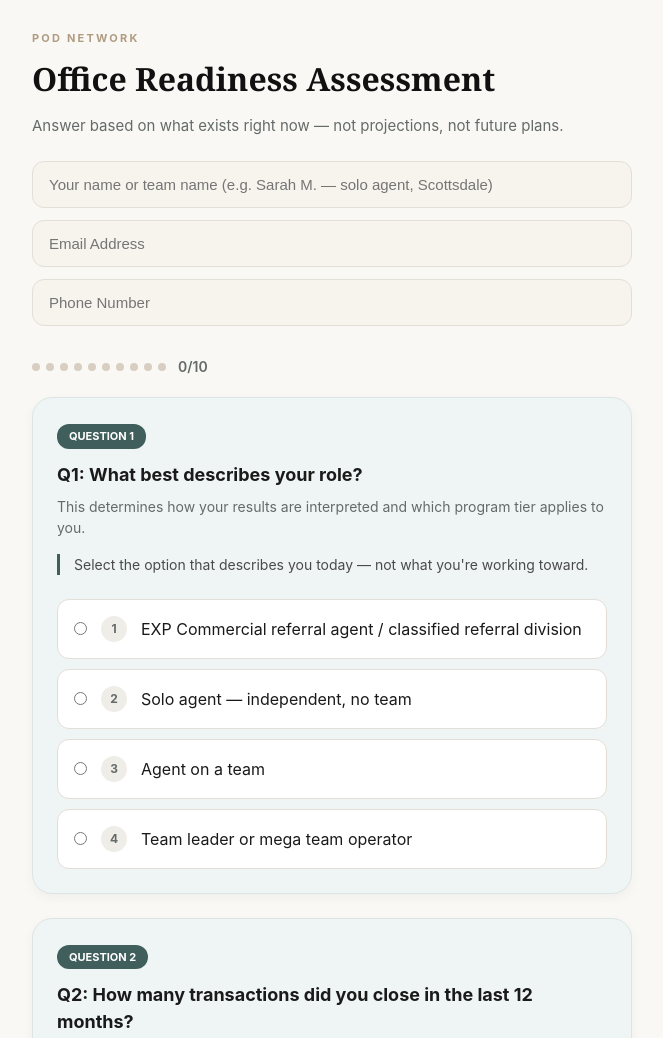
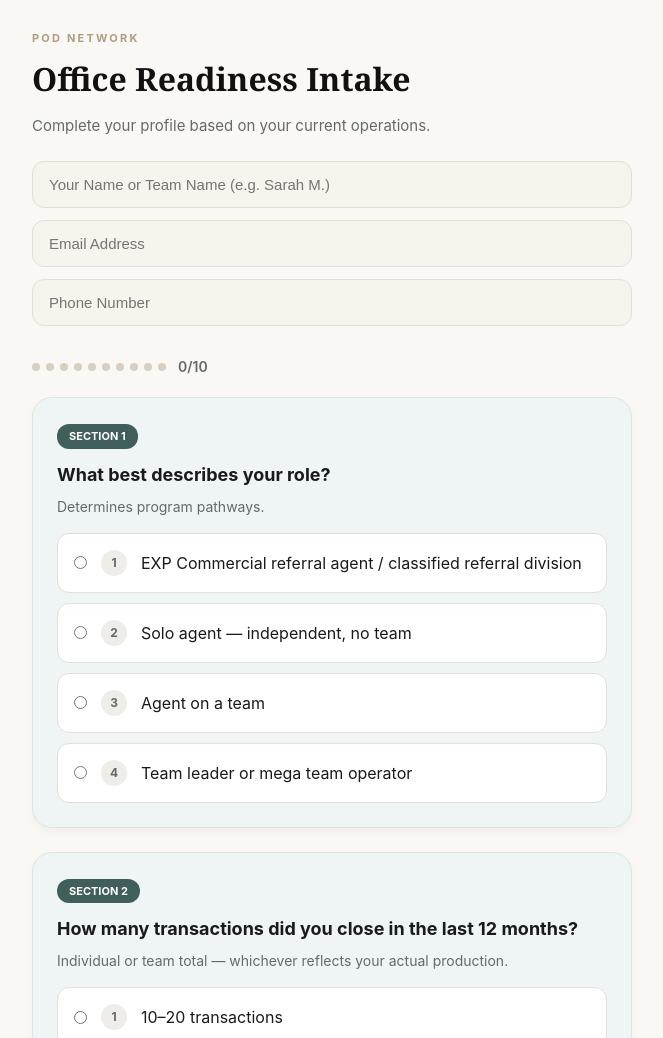
Before and after one commit to viadelaescuela-droid/viadelaescuela-droid.github.io, a plain HTML site: page index.html in a window 1280 px wide. Shown: the top 1038 px of the page, without its empty margins (308-971 px from the left). Drawn offline with Linux system fonts and the light colour scheme.

Commit message:
Update index.html

```diff
--- a/index.html
+++ b/index.html
@@ -3,7 +3,7 @@
 <head>
   <meta charset="UTF-8">
   <meta name="viewport" content="width=device-width, initial-scale=1.0, maximum-scale=1.0, user-scalable=no">
-  <title>POD Network — Office Readiness v3</title>
+  <title>POD Network — Office Readiness</title>
   <style>
     :root {
       --bg: #faf8f5;
@@ -33,7 +33,6 @@
     h1 { font-family: Georgia, serif; font-size: 32px; font-weight: 700; margin-bottom: 12px; color: #111; }
     .sub { font-size: 15px; color: var(--text-soft); margin-bottom: 24px; }
 
-    /* Top Inputs Area */
     .lead-info-grid { display: flex; flex-direction: column; gap: 12px; margin-bottom: 30px; }
     .office-input {
       width: 100%; background-color: #f7f3ed; border: 1px solid var(--line);
@@ -60,7 +59,6 @@
 
     .q-title { font-size: 18px; font-weight: 700; margin-bottom: 8px; display: block; }
     .q-desc { font-size: 14px; color: var(--text-soft); margin-bottom: 16px; display: block; }
-    .guide { border-left: 3px solid var(--teal); padding-left: 14px; font-size: 14px; color: #4a4a4a; margin-bottom: 24px; }
 
     .options { display: flex; flex-direction: column; gap: 10px; }
     .option {
@@ -77,8 +75,6 @@
     .option.selected { border-color: var(--gold); background-color: #fdfaf5; }
     .option.selected .option-num { background-color: var(--gold); color: white; }
 
-    .meter { height: 6px; background-color: #e2d9cf; border-radius: 10px; margin-top: 20px; overflow: hidden; }
-    .meter-fill { height: 100%; background-color: var(--gold); width: 0%; transition: width 0.3s ease; }
     .notes-label { font-size: 11px; font-weight: 700; text-transform: uppercase; margin-top: 18px; margin-bottom: 6px; display: block; color: #a19586; }
     textarea.notes { width: 100%; min-height: 80px; border: 1px solid var(--line); border-radius: 10px; padding: 12px; font-size: 14px; background: white; outline: none; resize: vertical; }
 
@@ -87,8 +83,6 @@
     .results-area { display: none; margin-top: 30px; background: white; border: 1px solid var(--line); border-radius: 20px; overflow: hidden; }
     .results-area.show { display: block; }
     .results-top { padding: 40px 30px; text-align: center; background-color: #eff5f4; }
-    .res-grade { font-family: Georgia, serif; font-size: 72px; font-weight: 700; margin-bottom: 12px; }
-    .res-tier { font-size: 20px; font-weight: 800; margin-bottom: 12px; }
 
     /* Admin View */
     .search-bar { width: 100%; padding: 14px; border-radius: 12px; border: 1px solid var(--line); margin-bottom: 20px; font-size: 15px; }
@@ -120,11 +114,11 @@
 
   <div id="assessmentView" class="shell">
     <div class="eyebrow">POD Network</div>
-    <h1>Office Readiness Assessment</h1>
-    <p class="sub">Answer based on what exists right now — not projections, not future plans.</p>
+    <h1>Office Readiness Intake</h1>
+    <p class="sub">Complete your profile based on your current operations.</p>
 
     <div class="lead-info-grid">
-      <input id="officeName" class="office-input" type="text" placeholder="Your name or team name (e.g. Sarah M. — solo agent, Scottsdale)" />
+      <input id="officeName" class="office-input" type="text" placeholder="Your Name or Team Name (e.g. Sarah M.)" />
       <input id="officeEmail" class="office-input" type="email" placeholder="Email Address" />
       <input id="officePhone" class="office-input" type="tel" placeholder="Phone Number" />
     </div>
@@ -137,7 +131,7 @@
     <div id="surveyContainer"></div>
 
     <div id="revealBox" style="display:none; margin-top: 30px;">
-      <button class="reveal-btn" id="revealBtn">Reveal Assessment Result</button>
+      <button class="reveal-btn" id="revealBtn">Submit Intake Profile</button>
     </div>
 
     <div id="resultsArea" class="results-area"></div>
@@ -147,7 +141,7 @@
 
   <div id="adminView" class="admin-shell">
     <div class="eyebrow">Secure Dashboard</div>
-    <h1>Assessment Logs</h1>
+    <h1>Internal Assessment Logs</h1>
     <input type="text" id="adminSearch" class="search-bar" placeholder="Search by name, role, email..." onkeyup="filterAdmin()">
     <div id="adminStatus" style="margin-bottom: 10px; font-size: 12px; font-weight: 700; color: var(--gold);">Syncing data...</div>
     <table id="adminTable">
@@ -175,9 +169,8 @@
     const CLASSIFIERS = [
       {
         id: "role",
-        label: "Q1: What best describes your role?",
-        desc: "This determines how your results are interpreted and which program tier applies to you.",
-        guidance: "Select the option that describes you today — not what you're working toward.",
+        label: "What best describes your role?",
+        desc: "Determines program pathways.",
         options: [
           { value: "referral", label: "EXP Commercial referral agent / classified referral division" },
           { value: "solo", label: "Solo agent — independent, no team" },
@@ -187,9 +180,8 @@
       },
       {
         id: "txcount",
-        label: "Q2: How many transactions did you close in the last 12 months?",
+        label: "How many transactions did you close in the last 12 months?",
         desc: "Individual or team total — whichever reflects your actual production.",
-        guidance: "Real numbers from the last 12 months. If you're a team leader, include your full team's transaction count.",
         options: [
           { value: "tx1", label: "10–20 transactions" },
           { value: "tx2", label: "20–30 transactions" },
@@ -205,21 +197,19 @@
     const VARIABLES = [
       {
         id: "volume",
-        label: "Q3: Team Production Volume",
+        label: "Team Production Volume",
         weight: 20,
         maxScore: 6,
         desc: "Total transaction volume closed in the last 12 months — team or individual, whichever is higher.",
-        guidance: "Real numbers only. What did you actually close in the last 12 months? Per-agent average in field notes if known.",
         notesPrompt: "Exact volume last 12 months + per-agent average if known",
         options: ["$5M – $25M total volume", "$25M – $50M total volume", "$50M – $100M total volume", "$100M – $150M total volume", "$150M – $200M total volume", "$200M+ total volume"]
       },
       {
         id: "capicon",
-        label: "Q4: Agent Cap & Icon Count",
+        label: "Agent Cap & Icon Count",
         weight: 15,
         maxScore: 6,
         desc: "How many agents on the team have capped or reached Icon status in the last 12 months?",
-        guidance: "Score based on raw agent count, not percentages. This reflects true production horsepower.",
         notesPrompt: "Break down the numbers (e.g., '6 capped, 2 reached Icon status this year')",
         options: [
           "Less than 5 agents capping",
@@ -232,45 +222,42 @@
       },
       {
         id: "wealth",
-        label: "Q5: Geographic Proximity to Core Wealth Centers",
+        label: "Geographic Proximity to Core Commerce Hubs",
         weight: 15,
         maxScore: 6,
-        desc: "How far is the office from the absolute 'Main & Main' of your local luxury/wealth corridor (e.g., La Jolla, Birdrock)?",
-        guidance: "Score by travel friction. The closer to the core epicenter, the higher the score. Distance is measured by active travel time, not pure mileage.",
+        desc: "How far is the office from the absolute main commercial centers of your local market?",
         notesPrompt: "List the specific neighborhoods/zip codes and travel times",
         options: [
-          "Remote (More than a 20+ minute drive from the wealth center)",
+          "Remote (More than a 20+ minute drive from the commerce hub)",
           "Adjacent (10 to 20 minute drive from the core center)",
           "Near Proximity (5 to 10 minute Uber/Drive from the core center)",
           "Local (Less than a 5-minute Uber or drive)",
           "Immediate (5 to 10 minute walk from the core)",
-          "Main & Main (Located right in the heart / within 1 to 2 blocks of the epicenter)"
+          "Main & Main (Located right in the heart of the epicenter)"
         ]
       },
       {
         id: "engagement",
-        label: "Q6: Team Leader Engagement & Commitment",
+        label: "Program Activation",
         weight: 20,
         maxScore: 5,
-        desc: "How is the leader demonstrating their willingness to actively champion the program?",
-        guidance: "Score observed behavior, not stated interest. Look for concrete actions.",
-        notesPrompt: "What specific action did they take this week? (e.g., 'Assigned their marketing assistant to the project')",
+        desc: "How are you prepared to initiate this program?",
+        notesPrompt: "What specific steps are you ready to take this week?",
         options: [
-          "Passive — Thinking, waiting to see",
-          "Curious — Researching, asking for more data",
-          "Supportive — Action taking, helping remove roadblocks",
-          "Committed — Starting now, setting deadlines",
-          "Champion — Assigning assets, co-owning the success"
+          "In evaluation mode — looking for more data",
+          "Planning — researching and auditing my database",
+          "Action-oriented — removing friction to begin",
+          "Set deadlines — actively starting and setting benchmarks",
+          "Committed — assigning assets and resources to co-own success"
         ]
       },
       {
         id: "crm_checklist",
-        label: "Q7: Business Owner & Executive Network",
+        label: "Database and Network Makeup",
         weight: 10,
         maxScore: 8,
         desc: "Check off the high-level decision makers you have active relationships with in your CRM.",
-        guidance: "Select all that apply (Multi-select). Checking more boxes yields a higher score (Each box = 1.25%).",
-        notesPrompt: "Name the most significant executive or founder in your database and what they operate.",
+        notesPrompt: "Please specify any significant executive or founder relationships.",
         isCheckbox: true,
         options: [
           "Small Business Owner (Local, single-location)",
@@ -285,12 +272,11 @@
       },
       {
         id: "investor_checklist",
-        label: "Q8: Investor & Portfolio Relationships",
+        label: "Investor & Portfolio Relationships",
         weight: 5,
         maxScore: 8,
-        desc: "Which tiers of investors or landlords do you have active, direct relationships with?",
-        guidance: "Select all that apply (Multi-select). Checking more boxes yields a higher score.",
-        notesPrompt: "Name your most significant investor contact and the scale of their portfolio.",
+        desc: "Which tiers of investors or landlords do you have active, direct relationships with in your network?",
+        notesPrompt: "Briefly detail your most significant investor contact and the scale of their portfolio.",
         isCheckbox: true,
         options: [
           "Residential Landlord (1-4 units)",
@@ -299,17 +285,16 @@
           "Regional Syndicate / Private Equity Group",
           "REIT Acquisition Director",
           "Land Developer / Builder",
-          "High-Net-Worth Individual (HNWI) placing capital",
+          "High-Net-Worth Individual (HNWI)",
           "Institutional Fund Manager"
         ]
       },
       {
         id: "velocity",
-        label: "Q9: Local Commercial Transaction Velocity",
+        label: "Local Commercial Transaction Velocity",
         weight: 10,
         maxScore: 5,
         desc: "How active the commercial market is in this territory right now.",
-        guidance: "Market conditions, not team activity. Are commercial deals happening here regardless of who is doing them?",
         notesPrompt: "Any awareness of recent commercial activity in your market?",
         options: [
           "Very low — minimal commercial activity",
@@ -321,11 +306,10 @@
       },
       {
         id: "access",
-        label: "Q10: Market Territory Accessibility",
+        label: "Market Territory Accessibility",
         weight: 5,
         maxScore: 5,
         desc: "Physical accessibility of the office and territory to commercial clients.",
-        guidance: "Think client friction. Would a commercial client find it easy to meet here?",
         notesPrompt: "Any geographic limitations worth noting?",
         options: [
           "Difficult access — isolated geography, limited client traffic",
@@ -346,10 +330,9 @@
         const isCheck = q.isCheckbox;
         html += `
           <div class="card" data-qid="${q.id}">
-            <span class="q-badge">Question ${i + 1}</span>
+            <span class="q-badge">Section ${i + 1}</span>
             <span class="q-title">${q.label}</span>
             <span class="q-desc">${q.desc}</span>
-            <div class="guide">${q.guidance}</div>
             <div class="options">
               ${(isVar ? q.options : q.options.map(o => o.label)).map((opt, idx) => `
                 <label class="option">
@@ -359,8 +342,7 @@
                 </label>
               `).join('')}
             </div>
-            ${isVar ? `<div class="meter"><div class="meter-fill" id="fill-${q.id}"></div></div>
-            <span class="notes-label">Field Notes</span>
+            ${isVar ? `<span class="notes-label">Details & Context</span>
             <textarea class="notes" onblur="state.notes['${q.id}'] = this.value" placeholder="${q.notesPrompt}"></textarea>` : ''}
           </div>`;
       });
@@ -374,17 +356,11 @@
         const card = input.closest('.card');
         const checkedCount = card.querySelectorAll('input[type="checkbox"]:checked').length;
         state.checklistCounts[qid] = checkedCount;
-        const v = VARIABLES.find(obj => obj.id === qid);
-        document.getElementById(`fill-${qid}`).style.width = `${(checkedCount / v.maxScore) * 100}%`;
       } else {
         input.closest('.card').querySelectorAll('.option').forEach(o => o.classList.remove('selected'));
         input.closest('.option').classList.add('selected');
         if (type === 'classifier') state.classifierAnswers[qid] = input.value;
-        else {
-          state.scores[qid] = Number(input.value);
-          const v = VARIABLES.find(obj => obj.id === qid);
-          document.getElementById(`fill-${qid}`).style.width = `${(Number(input.value) / v.maxScore) * 100}%`;
-        }
+        else state.scores[qid] = Number(input.value);
       }
       updateUI();
     }
@@ -401,7 +377,7 @@
     }
 
     document.getElementById("revealBtn").onclick = async function() {
-      const btn = this; btn.innerText = "CALCULATING & SYNCING..."; btn.disabled = true;
+      const btn = this; btn.innerText = "SUBMITTING..."; btn.disabled = true;
 
       let rawSum = 0;
       VARIABLES.forEach(v => {
@@ -434,11 +410,14 @@
       try {
         await fetch(GOOGLE_URL, { method: "POST", mode: "no-cors", body: JSON.stringify(payload) });
         const results = document.getElementById("resultsArea");
-        results.innerHTML = `<div class="results-top"><div class="res-grade">${grade}</div><div class="res-tier">${tier}</div><div>Raw Metric: ${rawSum.toFixed(1)}%</div></div><div class="res-body" style="padding:20px;"><button class="reveal-btn" style="background:#666" onclick="location.reload()">Start New Assessment</button></div>`;
+        results.innerHTML = `<div class="results-top">
+          <div style="font-size: 24px; font-weight: 800; color: #405e5b; margin-bottom:12px;">Profile Submitted Successfully</div>
+          <p style="color: #636b69; font-size: 15px;">Thank you for your submission. Our team will review your operation metrics and reach out to outline next steps and onboarding paths.</p>
+        </div>`;
         results.classList.add("show");
         results.scrollIntoView({ behavior: 'smooth' });
         document.getElementById("revealBox").style.display = "none";
-      } catch (e) { alert("Submission error. Check connection."); btn.disabled = false; btn.innerText = "Reveal Assessment Result"; }
+      } catch (e) { alert("Submission error. Check connection."); btn.disabled = false; btn.innerText = "Submit Intake Profile"; }
     };
 
     function accessAdmin() {
@@ -517,7 +496,7 @@
             }
           }
         }
-        if (!notesHtml) notesHtml = '<p style="color:#aaa; font-style:italic;">No field notes recorded for this assessment.</p>';
+        if (!notesHtml) notesHtml = '<p style="color:#aaa; font-style:italic;">No notes recorded.</p>';
 
         drawerTr.innerHTML = `
           <td colspan="5">
```
